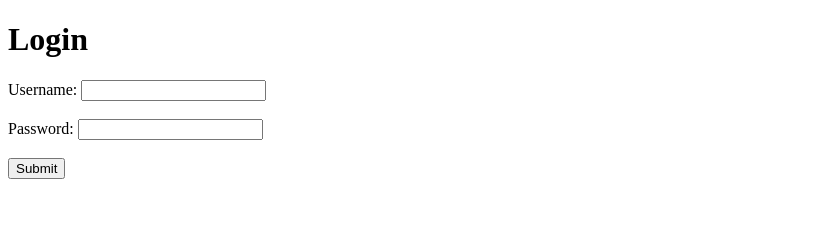
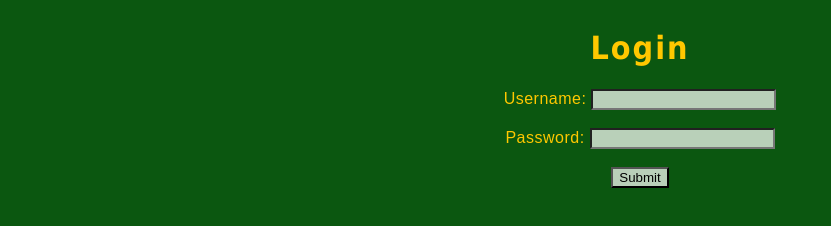
Before and after one commit to VarunVijay625/Social_WEB_Development, a website: page login.html in a window 1280 px wide. Shown: the whole page, without its empty margins (0-831 px from the left). Drawn offline with Linux system fonts and the light colour scheme.

Commit message:
Added some super basic aesthetic stuff for the front end

```diff
--- a/login.html
+++ b/login.html
@@ -1,10 +1,11 @@
 <!DOCTYPE html>
 <html lang="en">
     <head>
+        <link rel="stylesheet" href="styles.css">
         <title>Login</title>
         <h1>Login</h1>
     </head>
-    <body>
+    <body class="login_page">
         <form action="index.html">
             <label for="username">Username:</label>
             <input type="text" id="username" name="username_input"><br><br>
--- /dev/null
+++ b/styles.css
@@ -0,0 +1,42 @@
+body {
+    background-color: #0B5710;
+    color: #FFC800;
+    font-family: arial;
+    letter-spacing: .5px;
+}
+
+h1 {
+    color: #FFC800;
+    font-family: tahoma, verdana, segoe, sans-serif;
+    letter-spacing: 2px;
+}
+
+input[type=text] {
+    background-color: #B9D0B9;
+}
+
+input[type=submit] {
+    background-color: #B9D0B9;
+}
+
+.login_page {
+    text-align: center;
+    display: flex;
+    flex-direction: column;
+    align-items: center;
+}
+
+.index_page {
+    select {
+        background-color: #B9D0B9;
+    }
+    select>option {
+        background-color: #B9D0B9;
+    }
+    input[type="checkbox"] {
+        accent-color: #FFC800;
+    }
+    button {
+        background-color: #B9D0B9;
+    }
+}
```
Also changed, not shown: index.html (+2 -3 lines).
